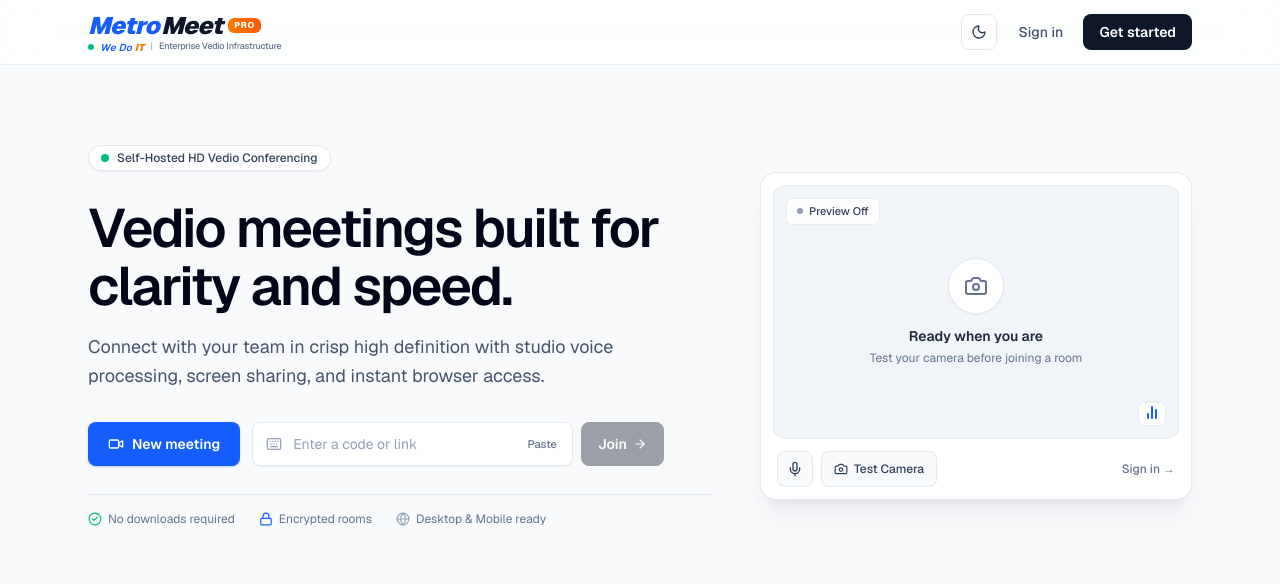
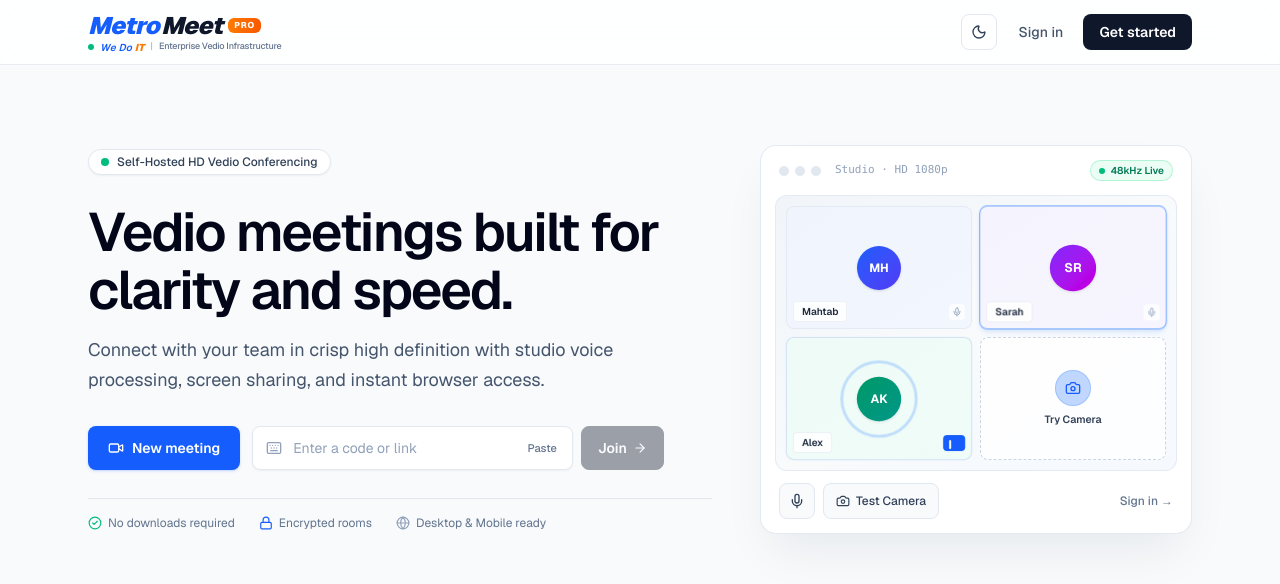
Before and after one commit to MdMahtabUddin/Apps4audiovedioCalling, a Next.js app: page / in a window 1280 px wide. Shown: the top 584 px of the page. Built offline with nearby package versions, Linux system fonts and the light colour scheme; no server answers; the database is empty.

Commit message:
Upgrade Hero preview card with clean animated 2x2 live speaker studio grid and interactive Try Camera tile

```diff
--- a/src/app/page.tsx
+++ b/src/app/page.tsx
@@ -30,11 +30,20 @@ export default function HomePage() {
   const [meetingInput, setMeetingInput] = useState('');
   const [isCreating, setIsCreating] = useState(false);
 
-  // Clean live camera preview
+  // Clean live camera preview + subtle animated studio stage
   const [isCamPreviewOn, setIsCamPreviewOn] = useState(false);
   const [isMicMuted, setIsMicMuted] = useState(false);
+  const [activeSpeakerIdx, setActiveSpeakerIdx] = useState(0);
   const videoRef = useRef<HTMLVideoElement>(null);
   const [stream, setStream] = useState<MediaStream | null>(null);
+
+  useEffect(() => {
+    if (isCamPreviewOn) return;
+    const timer = setInterval(() => {
+      setActiveSpeakerIdx((prev) => (prev + 1) % 3);
+    }, 2800);
+    return () => clearInterval(timer);
+  }, [isCamPreviewOn]);
 
   useEffect(() => {
     fetch('/api/auth/me')
@@ -214,11 +223,32 @@ export default function HomePage() {
               </div>
             </div>
 
-            {/* Right Column: Clean Interactive Camera Check Card */}
+            {/* Right Column: Animated Studio Preview & Interactive Camera Card */}
             <div className="lg:col-span-5 animate-fade-up-2">
-              <div className="rounded-2xl border border-slate-200/90 dark:border-white/[0.08] bg-white dark:bg-[#111114] p-3 shadow-xl shadow-slate-900/[0.06] dark:shadow-black/60 space-y-3 transition-all duration-300 hover:shadow-2xl">
-                <div className="relative aspect-[16/10] w-full rounded-xl bg-slate-100 dark:bg-[#09090b] border border-slate-200/70 dark:border-white/[0.06] overflow-hidden flex items-center justify-center">
+              <div className="rounded-2xl border border-slate-200/90 dark:border-white/[0.08] bg-white dark:bg-[#111114] p-3.5 shadow-2xl shadow-slate-900/[0.08] dark:shadow-black/70 space-y-3 transition-all duration-300">
+                {/* Top Minimal Window Bar */}
+                <div className="flex items-center justify-between px-1 pb-0.5">
+                  <div className="flex items-center gap-1.5">
+                    <span className="h-2.5 w-2.5 rounded-full bg-slate-200 dark:bg-zinc-700" />
+                    <span className="h-2.5 w-2.5 rounded-full bg-slate-200 dark:bg-zinc-700" />
+                    <span className="h-2.5 w-2.5 rounded-full bg-slate-200 dark:bg-zinc-700" />
+                    <span className="ml-2 text-[11px] font-mono text-slate-400 dark:text-zinc-500">
+                      Studio · HD 1080p
+                    </span>
+                  </div>
+                  <div className="inline-flex items-center gap-1.5 px-2 py-0.5 rounded-full bg-emerald-50 dark:bg-emerald-500/10 border border-emerald-200/80 dark:border-emerald-500/20 text-[10px] font-semibold text-emerald-700 dark:text-emerald-400">
+                    <span className="relative flex h-1.5 w-1.5">
+                      <span className="animate-ping absolute inline-flex h-full w-full rounded-full bg-emerald-400 opacity-75" />
+                      <span className="relative inline-flex rounded-full h-1.5 w-1.5 bg-emerald-500" />
+                    </span>
+                    <span>{isCamPreviewOn ? 'Live Camera' : '48kHz Live'}</span>
+                  </div>
+                </div>
+
+                {/* Main Stage Area */}
+                <div className="relative aspect-[16/11] w-full rounded-xl bg-gradient-to-br from-slate-100 via-slate-50 to-blue-50/60 dark:from-[#0c0c10] dark:via-[#09090b] dark:to-blue-950/20 border border-slate-200/80 dark:border-white/[0.06] overflow-hidden p-2.5">
                   {isCamPreviewOn ? (
+                    <div className="relative w-full h-full rounded-lg overflow-hidden bg-black">
                       <video
                         ref={videoRef}
                         autoPlay
@@ -226,30 +256,105 @@ export default function HomePage() {
                         muted
                         className="w-full h-full object-cover scale-x-[-1]"
                       />
+                      <div className="absolute bottom-2.5 left-2.5 px-2.5 py-1 rounded-md bg-black/65 backdrop-blur-md text-[11px] font-medium text-white">
+                        You (Live Preview)
+                      </div>
+                      {!isMicMuted && (
+                        <div className="absolute bottom-2.5 right-2.5 inline-flex items-end gap-0.5 h-6 px-2 py-1.5 rounded-md bg-black/65 backdrop-blur-md">
+                          <span className="w-0.5 bg-emerald-400 rounded-full soundwave-bar-1" />
+                          <span className="w-0.5 bg-emerald-400 rounded-full soundwave-bar-2" />
+                          <span className="w-0.5 bg-emerald-400 rounded-full soundwave-bar-3" />
+                        </div>
+                      )}
+                    </div>
                   ) : (
-                    <div className="flex flex-col items-center text-center px-6 space-y-3">
-                      <div className="h-14 w-14 rounded-full bg-white dark:bg-zinc-900 border border-slate-200 dark:border-white/[0.08] shadow-xs flex items-center justify-center text-slate-500 dark:text-zinc-400">
-                        <Camera className="h-6 w-6" />
-                      </div>
-                      <div className="space-y-1">
-                        <p className="text-sm font-semibold text-slate-800 dark:text-zinc-200">Ready when you are</p>
-                        <p className="text-xs text-slate-500 dark:text-zinc-500">Test your camera before joining a room</p>
+                    <div className="grid grid-cols-2 grid-rows-2 gap-2 h-full w-full">
+                      {[
+                        {
+                          initials: 'MH',
+                          name: 'Mahtab',
+                          role: 'Host',
+                          bg: 'from-blue-600 to-indigo-600',
+                          tint: 'bg-blue-50/70 dark:bg-blue-950/25',
+                        },
+                        {
+                          initials: 'SR',
+                          name: 'Sarah',
+                          role: 'Design',
+                          bg: 'from-violet-600 to-fuchsia-600',
+                          tint: 'bg-violet-50/70 dark:bg-violet-950/25',
+                        },
+                        {
+                          initials: 'AK',
+                          name: 'Alex',
+                          role: 'Product',
+                          bg: 'from-emerald-600 to-teal-600',
+                          tint: 'bg-emerald-50/70 dark:bg-emerald-950/25',
+                        },
+                      ].map((person, idx) => {
+                        const isSpeaking = activeSpeakerIdx === idx;
+                        return (
+                          <div
+                            key={person.name}
+                            className={`relative rounded-lg border transition-all duration-500 flex flex-col items-center justify-center overflow-hidden ${
+                              person.tint
+                            } ${
+                              isSpeaking
+                                ? 'border-blue-500/80 dark:border-blue-400/80 shadow-md shadow-blue-500/15 scale-[1.01]'
+                                : 'border-slate-200/80 dark:border-white/[0.07]'
+                            }`}
+                          >
+                            {/* Soft Breathing Speaker Halo */}
+                            <div className="relative flex items-center justify-center">
+                              {isSpeaking && (
+                                <span className="absolute inset-0 -m-1.5 rounded-full border-2 border-blue-500/40 dark:border-blue-400/40 animate-ping" />
+                              )}
+                              <div
+                                className={`h-11 w-11 rounded-full bg-gradient-to-br ${person.bg} text-white text-xs font-bold flex items-center justify-center shadow-sm transition-transform duration-500 ${
+                                  isSpeaking ? 'scale-105' : 'scale-100'
+                                }`}
+                              >
+                                {person.initials}
                               </div>
                             </div>
+
+                            {/* Bottom Nameplate + Live Equalizer */}
+                            <div className="absolute bottom-1.5 left-1.5 right-1.5 flex items-center justify-between">
+                              <span className="px-2 py-0.5 rounded bg-white/85 dark:bg-black/60 backdrop-blur-sm text-[10px] font-semibold text-slate-800 dark:text-zinc-200 border border-slate-200/60 dark:border-white/[0.06] truncate">
+                                {person.name}
+                              </span>
+                              {isSpeaking ? (
+                                <span className="inline-flex items-end gap-0.5 h-4 px-1.5 py-0.5 rounded bg-blue-600 text-white">
+                                  <span className="w-0.5 bg-white rounded-full soundwave-bar-1" />
+                                  <span className="w-0.5 bg-white rounded-full soundwave-bar-2" />
+                                  <span className="w-0.5 bg-white rounded-full soundwave-bar-3" />
+                                </span>
+                              ) : (
+                                <span className="h-4 w-4 rounded bg-white/80 dark:bg-black/50 flex items-center justify-center text-slate-400 dark:text-zinc-500">
+                                  <Mic className="h-2.5 w-2.5" />
+                                </span>
                               )}
+                            </div>
+                          </div>
+                        );
+                      })}
 
-                  {/* Subtle Status Tag */}
-                  <div className="absolute top-3 left-3 inline-flex items-center gap-1.5 px-2.5 py-1 rounded-md bg-white/90 dark:bg-black/70 backdrop-blur-md border border-slate-200/80 dark:border-white/[0.08] text-[11px] font-medium text-slate-700 dark:text-zinc-300">
-                    <span className={`h-1.5 w-1.5 rounded-full ${isCamPreviewOn ? 'bg-emerald-500' : 'bg-slate-400 dark:bg-zinc-500'}`} />
-                    {isCamPreviewOn ? 'Camera Active' : 'Preview Off'}
+                      {/* 4th Tile: Interactive "You" Camera Preview Trigger */}
+                      <button
+                        type="button"
+                        onClick={handleToggleCamera}
+                        className="group relative rounded-lg border border-dashed border-slate-300 dark:border-white/[0.15] bg-white/80 dark:bg-zinc-900/60 hover:border-blue-500 dark:hover:border-blue-400 hover:bg-blue-50/50 dark:hover:bg-blue-950/20 transition-all duration-200 flex flex-col items-center justify-center gap-1.5 cursor-pointer"
+                      >
+                        <div className="relative">
+                          <span className="absolute inset-0 rounded-full bg-blue-500/20 group-hover:animate-ping" />
+                          <div className="relative h-9 w-9 rounded-full bg-blue-600/10 dark:bg-blue-500/15 border border-blue-500/25 text-blue-600 dark:text-blue-400 flex items-center justify-center group-hover:scale-110 transition-transform">
+                            <Camera className="h-4 w-4" />
                           </div>
-
-                  {/* Subtle Animated Voice Equalizer Pill when Mic is On */}
-                  {!isMicMuted && (
-                    <div className="absolute bottom-3 right-3 inline-flex items-end gap-0.5 h-6 px-2 py-1.5 rounded-md bg-white/90 dark:bg-black/70 backdrop-blur-md border border-slate-200/80 dark:border-white/[0.08]">
-                      <span className="w-0.5 bg-blue-600 dark:bg-blue-400 rounded-full soundwave-bar-1" />
-                      <span className="w-0.5 bg-blue-600 dark:bg-blue-400 rounded-full soundwave-bar-2" />
-                      <span className="w-0.5 bg-blue-600 dark:bg-blue-400 rounded-full soundwave-bar-3" />
+                        </div>
+                        <span className="text-[10.5px] font-semibold text-slate-700 dark:text-zinc-200">
+                          Try Camera
+                        </span>
+                      </button>
                     </div>
                   )}
                 </div>
@@ -273,7 +378,7 @@ export default function HomePage() {
                       onClick={handleToggleCamera}
                       className={`h-9 px-3 rounded-lg border text-xs font-medium inline-flex items-center gap-1.5 transition-colors cursor-pointer ${
                         isCamPreviewOn
-                          ? 'bg-blue-50 dark:bg-blue-600/15 border-blue-200 dark:border-blue-500/30 text-blue-700 dark:text-blue-400'
+                          ? 'bg-blue-600 border-blue-600 text-white hover:bg-blue-700'
                           : 'bg-slate-50 dark:bg-zinc-900 border-slate-200 dark:border-white/[0.08] text-slate-700 dark:text-zinc-300 hover:bg-slate-100 dark:hover:bg-zinc-800'
                       }`}
                     >
```
Lines whose indentation alone changed are shown as unchanged.
